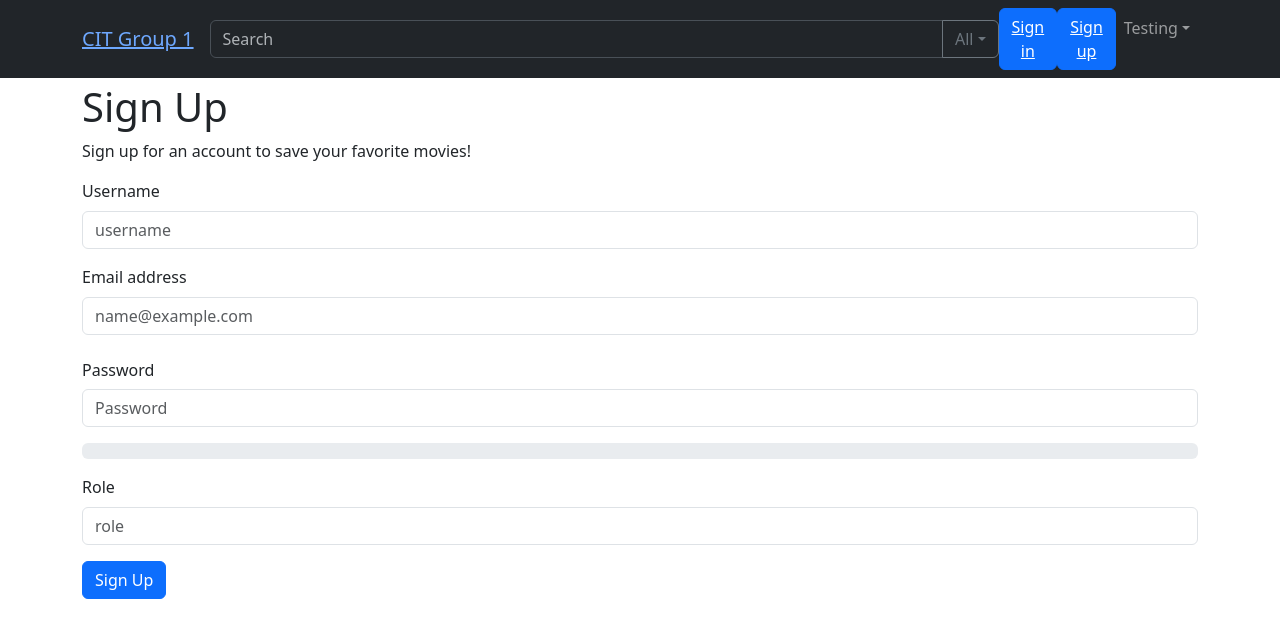
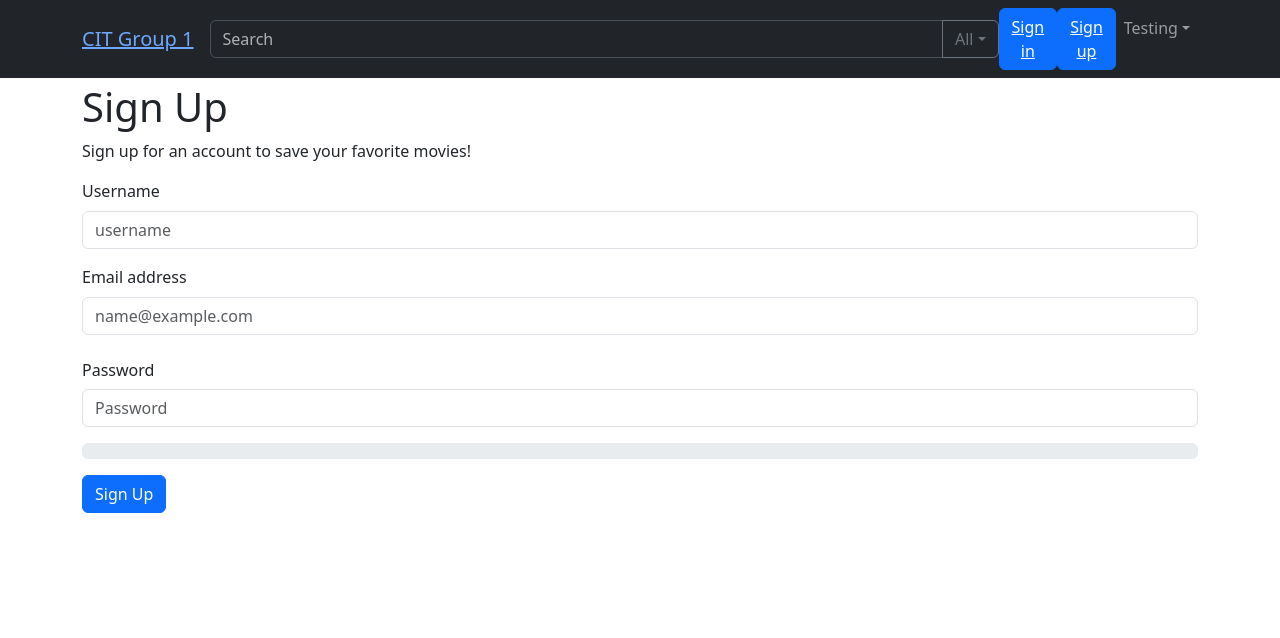
Before and after one commit to Sunese/CIT_Subproject3_Group01, a React (Create React App) app in the folder moviefrontend/: page /signup in a window 1280 px wide. Shown: the top 638 px of the page. Built offline with nearby package versions, Linux system fonts and the light colour scheme.

Commit message:
refactor: redirect if already signed in + remove role when signing up

```diff
--- a/moviefrontend/src/pages/SignIn.jsx
+++ b/moviefrontend/src/pages/SignIn.jsx
@@ -9,6 +9,7 @@ import { Link } from "react-router-dom";
 
 const SignIn = () => {
   const { login } = useAuth();
+  const { isAuthenticated } = useAuth();
   const [username, setUsername] = useState("");
   const [loading, setLoading] = useState(false);
   const [password, setPassword] = useState("");
@@ -47,10 +48,17 @@ const SignIn = () => {
 
   const validateAndSetUsername = (username) => {
     if (!/^[a-zA-Z0-9_]*$/.test(username)) {
-      showNotification("Username can only contain letters, numbers and underscores");
+      showNotification(
+        "Username can only contain letters, numbers and underscores"
+      );
     }
-    setUsername(username)
+    setUsername(username);
   };
+
+  if (isAuthenticated) {
+    showNotification("You are already signed in", "warning");
+    navigate("/");
+  }
 
   return (
     <>
--- a/moviefrontend/src/pages/SignUp.jsx
+++ b/moviefrontend/src/pages/SignUp.jsx
@@ -11,8 +11,7 @@ function SignUp() {
   const [username, setUsername] = useState("");
   const [email, setEmail] = useState("");
   const [password, setPassword] = useState("");
-  const [role, setRole] = useState("");
-  const { login } = useAuth();
+  const { login, isAuthenticated } = useAuth();
   const navigate = useNavigate();
   const { showNotification } = useNotification();
 
@@ -25,10 +24,16 @@ function SignUp() {
       showNotification("Username must be at least 3 characters long", "danger");
       return true;
     } else if (username.length > 20) {
-      showNotification("Username must be less than 20 characters long", "danger");
+      showNotification(
+        "Username must be less than 20 characters long",
+        "danger"
+      );
       return true;
     } else if (!/^[a-zA-Z0-9_]*$/.test(username)) {
-      showNotification("Username can only contain letters, numbers and underscores", "danger");
+      showNotification(
+        "Username can only contain letters, numbers and underscores",
+        "danger"
+      );
       return true;
     }
     return false;
@@ -62,7 +67,11 @@ function SignUp() {
   };
 
   const handleSignUp = async () => {
-    if (isInvalidEmail(email) || isInvalidUsername(username) || isInvalidPassword(password)) {
+    if (
+      isInvalidEmail(email) ||
+      isInvalidUsername(username) ||
+      isInvalidPassword(password)
+    ) {
       return;
     }
     try {
@@ -70,7 +79,7 @@ function SignUp() {
         username,
         email,
         password,
-        role
+        ""
       );
 
       if (!signUpResponse.ok) {
@@ -90,11 +99,16 @@ function SignUp() {
       // Use the login function from useAuth to update the authentication state
       login(jwttoken, jwtusername);
       navigate("/");
-      showNotification("Welcome " + username + " you have signed up and signed in successfully", "success");
+      showNotification("Welcome " + username, "success");
     } catch (error) {
       console.error("Error signing up:", error.message);
     }
   };
+
+  if (isAuthenticated) {
+    showNotification("You are already signed in", "warning");
+    navigate("/");
+  }
 
   return (
     <>
@@ -141,16 +155,6 @@ function SignUp() {
           variant={getPasswordStrengthVariant()}
         />
 
-        <Form.Group className="mb-3" controlId="formRole">
-          <Form.Label>Role</Form.Label>
-          <Form.Control
-            type="role"
-            placeholder="role"
-            value={role}
-            onChange={(event) => setRole(event.target.value)}
-          />
-        </Form.Group>
-
         <Button onClick={handleSignUp} variant="primary">
           Sign Up
         </Button>
```
